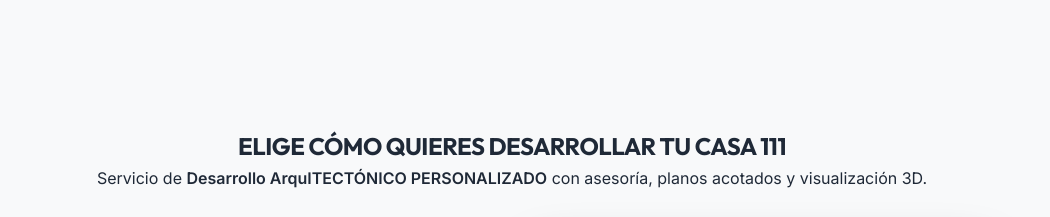
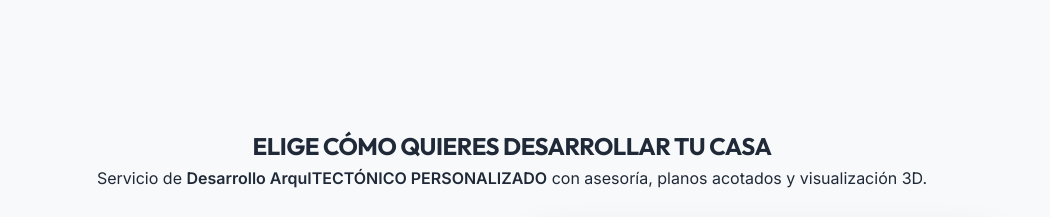
Before and after one commit to nikolasnkcb-star/arquitectura-para-todos, a website: page frontend/index.html in a window 1280 px wide. Shown: the part 1680-1897 px from the top of the page, without its empty margins (128-1178 px from the left). Drawn offline with Linux system fonts and the light colour scheme; no server answers.

Commit message:
UI: Actualizacion en index.html

```diff
--- a/frontend/index.html
+++ b/frontend/index.html
@@ -219,7 +219,7 @@
   <section id="landingPricing" class="pricing-section">
     <div class="section-container">
       <div class="section-header text-center">
-        <h2>ELIGE CÓMO QUIERES DESARROLLAR TU CASA 111</h2>
+        <h2>ELIGE CÓMO QUIERES DESARROLLAR TU CASA</h2>
         <p>Servicio de <strong>Desarrollo ArquITECTÓNICO PERSONALIZADO</strong> con asesoría, planos acotados y visualización 3D.</p>
       </div>
 
```
